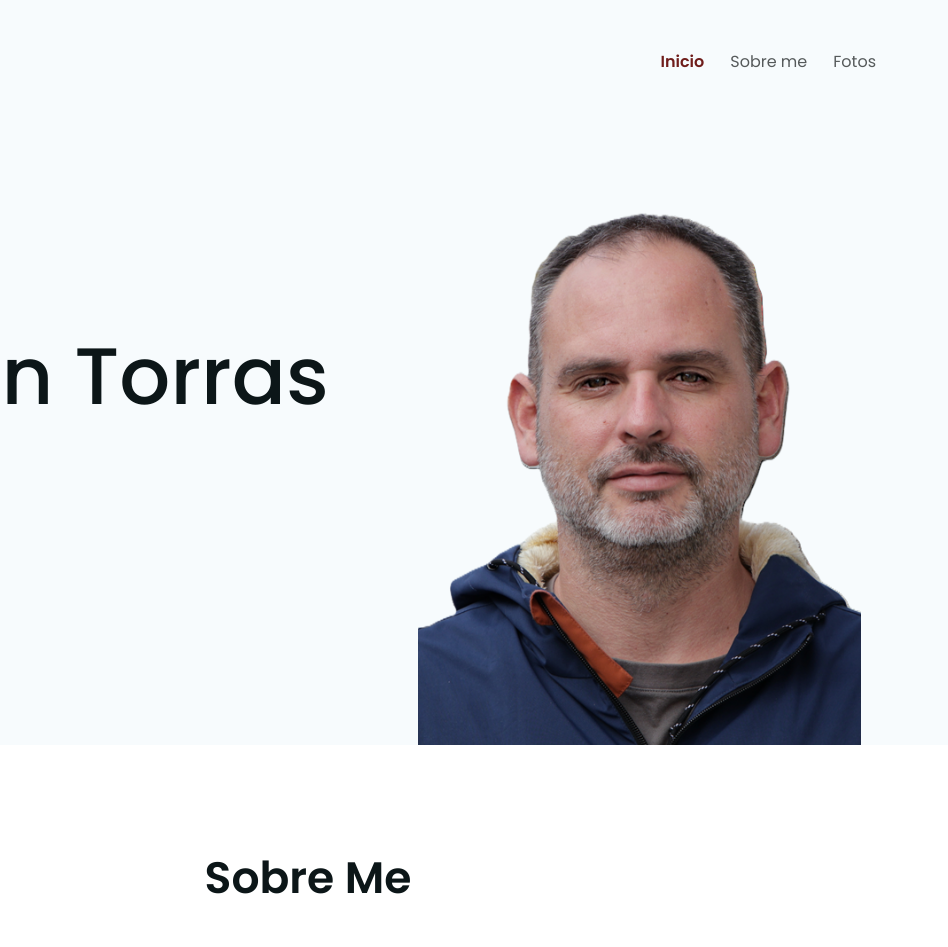
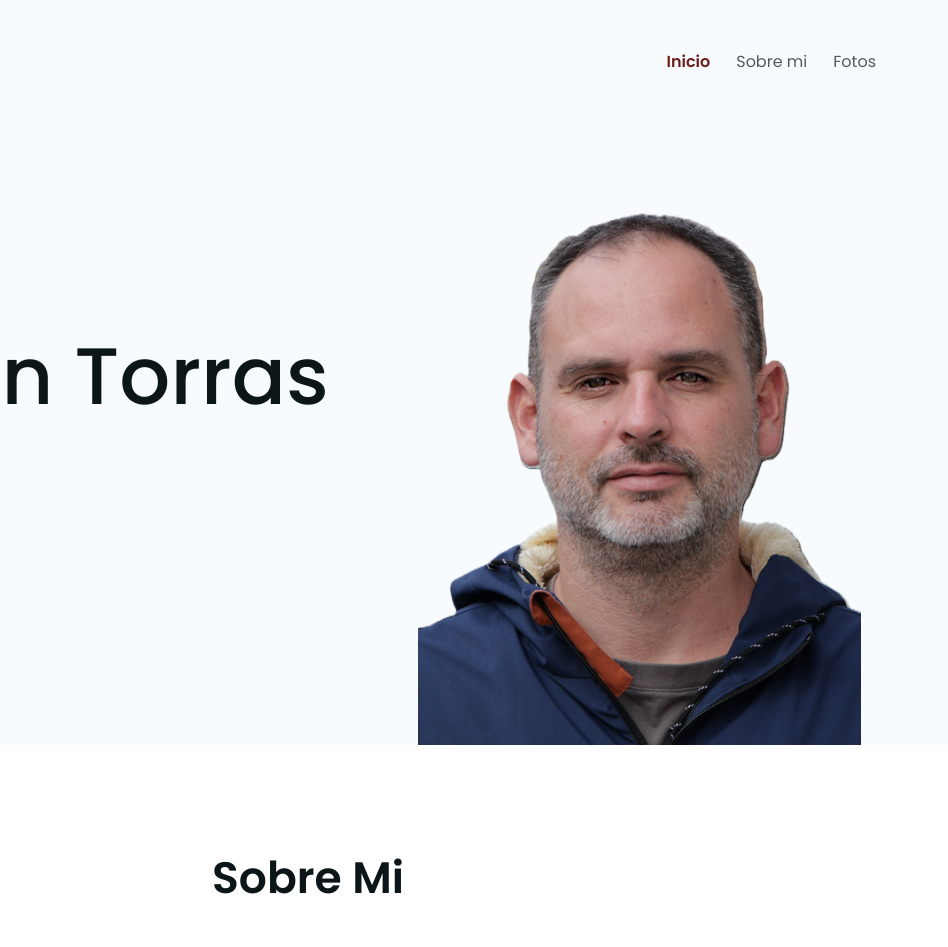
Before and after one commit to CristianT/CristianT.github.io, a plain HTML site: page index.html in a window 1280 px wide. Shown: the top 947 px of the page, 332-1280 px from the left. Drawn offline with nearby package versions, Linux system fonts and the light colour scheme.

Commit message:
fix text

```diff
--- a/index.html
+++ b/index.html
@@ -35,7 +35,7 @@
                 <a href="#home" class="nav-link active">Inicio</a>
               </li>
               <li class="nav-item">
-                <a href="#about" class="nav-link">Sobre me</a>
+                <a href="#about" class="nav-link">Sobre mi</a>
               </li>
               <li class="nav-item">
                 <a href="#projects" class="nav-link">Fotos</a>
@@ -96,7 +96,7 @@
     <section id="about" class="about">
       <div class="container">
         <div class="about-title">
-          <h2 class="title">Sobre Me</h2>
+          <h2 class="title">Sobre Mi</h2>
         </div>
         <div class="about-row">
           <div class="about-content">
```
